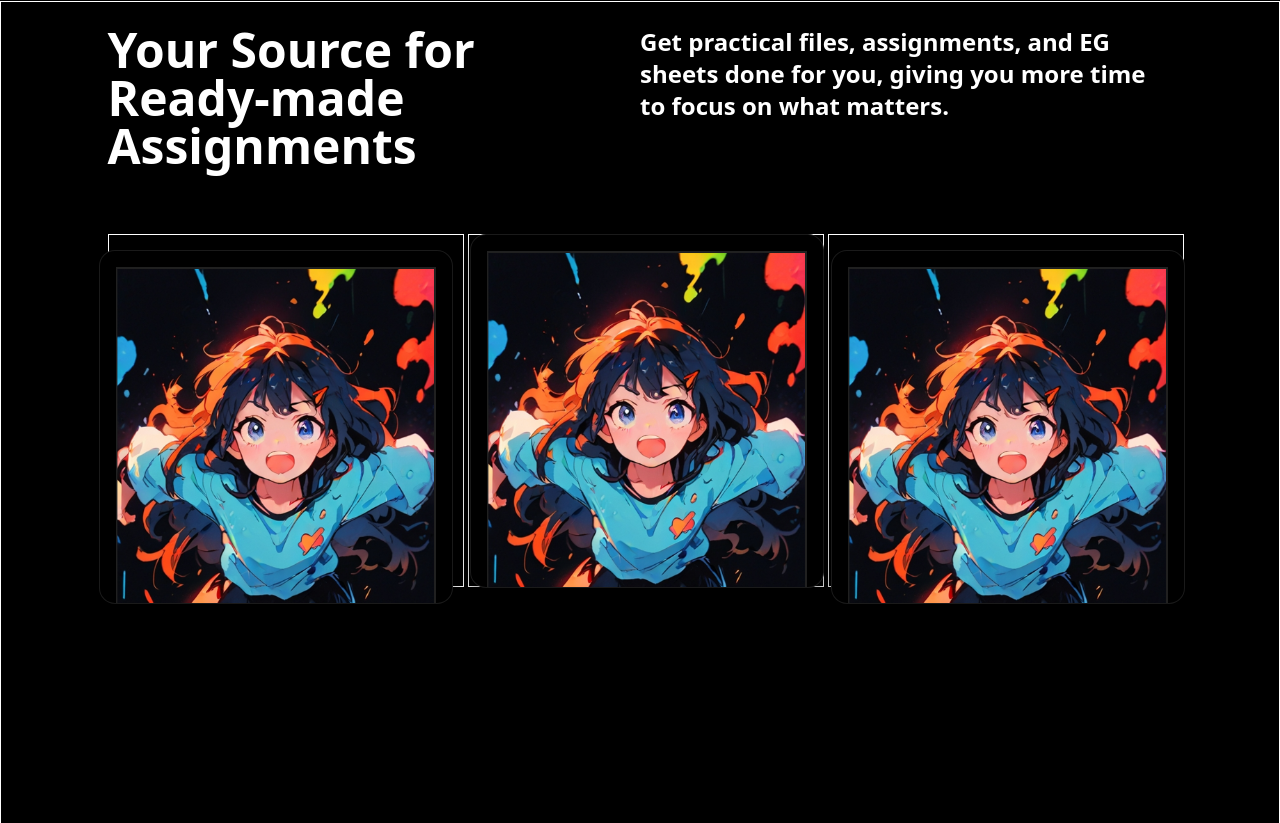
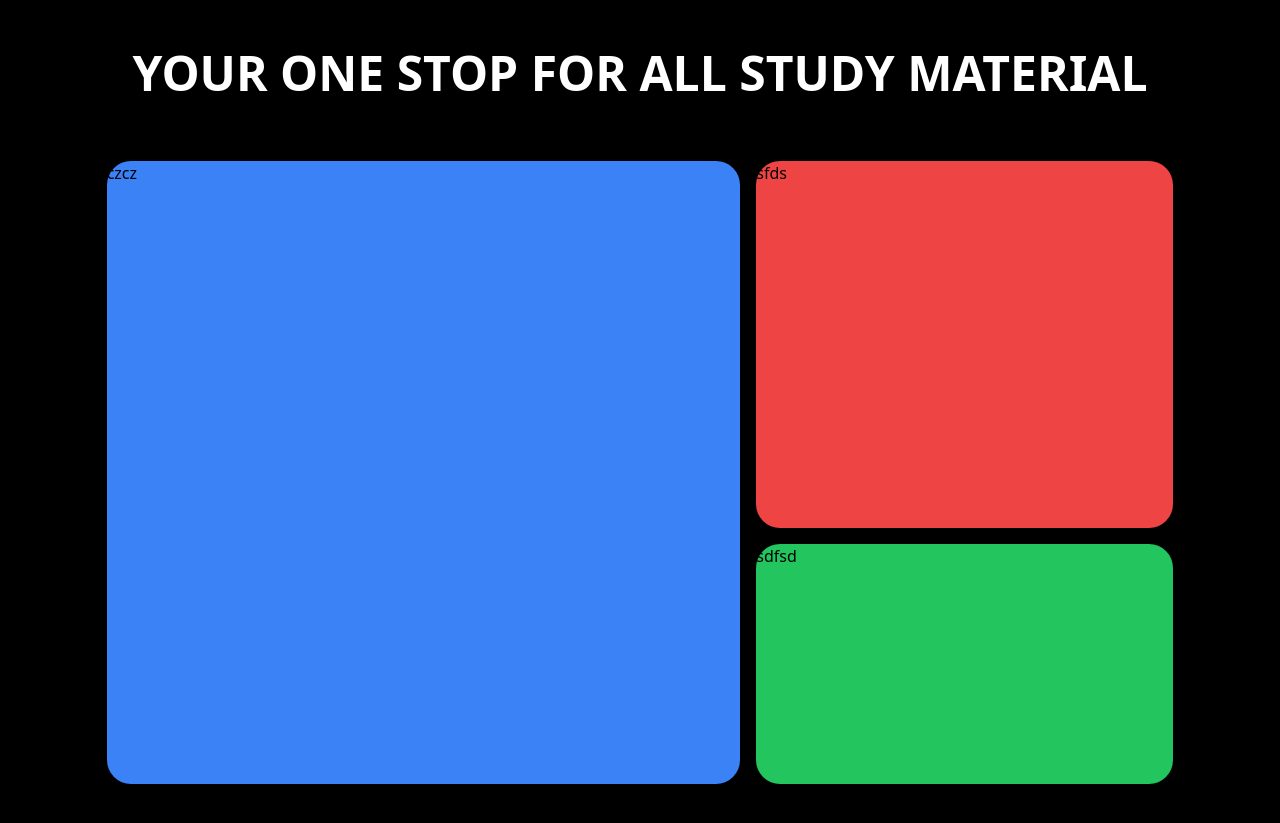
Before and after one commit to lakshaydewan/releaf_project, a React (Vite) app: page / in a window 1280 px wide. Shown: the part 1037-1860 px from the top of the page. Built offline with nearby package versions, Linux system fonts and the light colour scheme.

Commit message:
bento grid added

```diff
--- a/src/components/bentogrid.jsx
+++ b/src/components/bentogrid.jsx
@@ -1,4 +1,22 @@
+import Section from "./section"
+import { Section1 } from "./sectionnew"
 
 
 
-const Bentogrid = () => {}
+const Bentogrid = () => {
+
+    return(
+        <Section1 classname="pt-[12rem] -mt-[5.25rem]" id="bent grid ">
+            <div className="w-full flex flex-col  items-center">
+                <div className="mb-16 text-white font-bold text-3xl md:text-5xl lg:text-5xl xl:text-5xl -mt-6 px-8 ">YOUR ONE STOP FOR ALL STUDY MATERIAL</div>
+                <div className="w-10/12 h-[750px] gap-4 grid grid-cols-5 grid-rows-6">
+                    <div className="row-start-1 row-end-6 col-start-1 col-end-4 bg-blue-500 border border-none rounded-3xl">czcz</div>
+                    <div className="row-start-1 row-end-4 col-start-4 col-end-6 bg-red-500 border-none rounded-3xl">sfds</div>
+                    <div className="row-start-4 row-end-6 col-start-4 col-end-6 bg-green-500 border-none rounded-3xl">sdfsd</div>
+                </div>
+            </div>
+        </Section1>
+    )
+}
+
+export {Bentogrid}
--- a/src/components/herosection.jsx
+++ b/src/components/herosection.jsx
@@ -1,9 +1,10 @@
 import { Loginbutton } from "./button"
+import { Section1 } from "./sectionnew"
 
 
 const Herosection = () => {
     return(
-        <section classname="pt-[12rem] -mt-[5.25rem]"
+        <Section1 classname="pt-[12rem] -mt-[5.25rem]"
         id="hero">
             <div className=" relative">
                 <div className="relative z-[1] max-w-[62rem] mx-auto text-center mb-[4rem] md:mb-20 lg:mb-[6rem]">
@@ -31,7 +32,7 @@ const Herosection = () => {
                     </div>
                 </div>
             </div>
-        </section>
+        </Section1>
     )
 }
 
--- a/src/pages/main pages/home.jsx
+++ b/src/pages/main pages/home.jsx
@@ -9,6 +9,7 @@ import Section from "../../components/section";
 import { useAuth0 } from "@auth0/auth0-react";
 import { Sidemenubar } from "../../components/sidemenubar";
 import { Herosection } from "../../components/herosection";
+import { Bentogrid } from "../../components/bentogrid";
 
 //#755ae2
 function Home(){
@@ -31,6 +32,7 @@ function Home(){
         <Navbar />
         <Sidemenubar />
         <Herosection />
+        <Bentogrid />
         <Assigenmentscards />
         <News />
         <FAQ />
```
